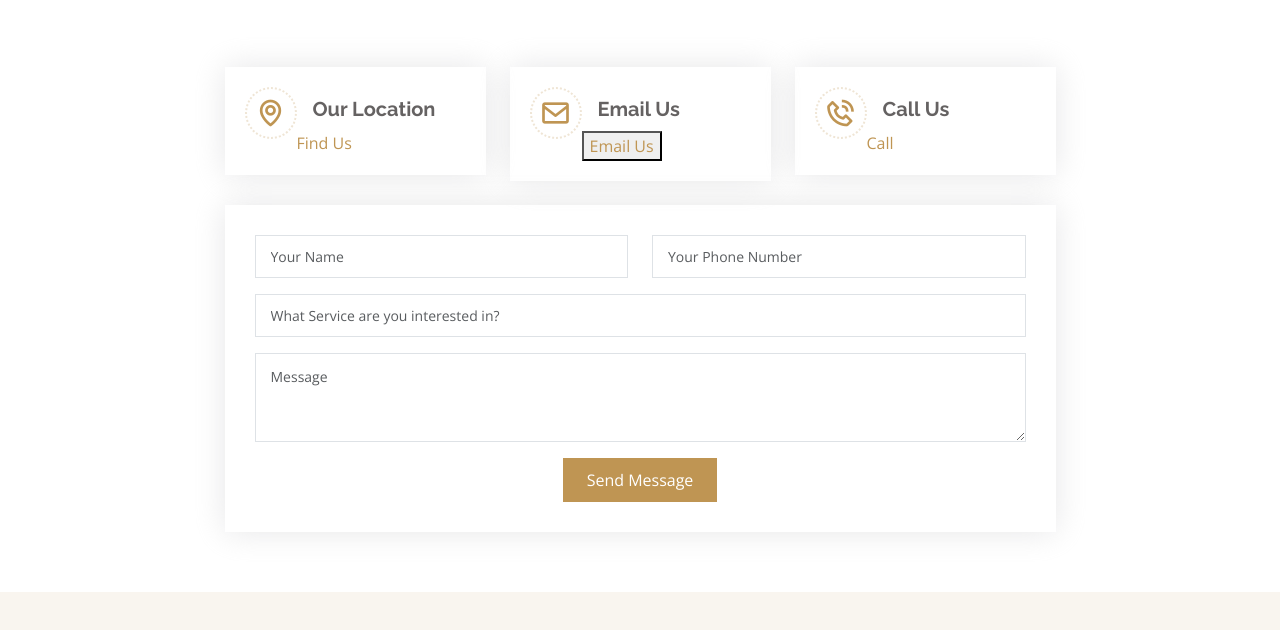
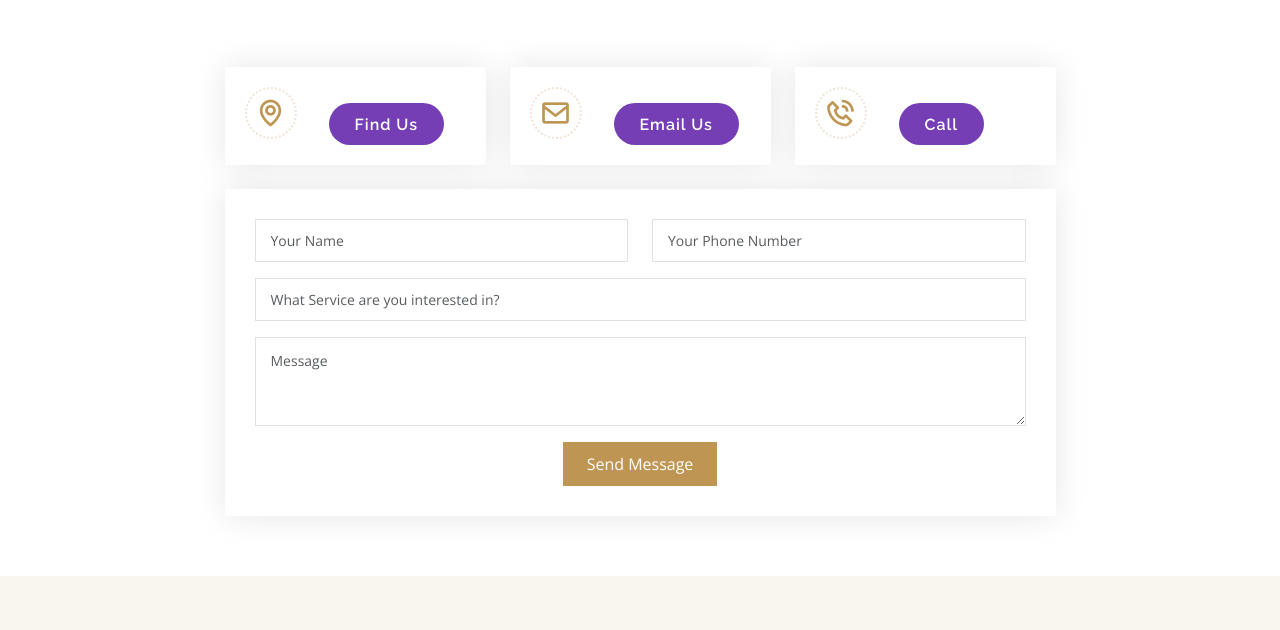
Before and after one commit to arayer143/Clean-Slate-Website, a plain HTML site: page index.html in a window 1280 px wide. Shown: the part 6554-7184 px from the top of the page. Drawn offline with nearby package versions, Linux system fonts and the light colour scheme.

Commit message:
fixed footer buttons throughout project

```diff
--- a/assets/scss/_sections.scss
+++ b/assets/scss/_sections.scss
@@ -701,6 +701,7 @@ section {
       font-size: 32px;
       color: $primary;
       border-radius: 50%;
+      margin-bottom: 1rem;
       padding: 8px;
       border: 2px dotted lighten($primary, 35);
       float: left;
@@ -718,6 +719,28 @@ section {
       line-height: 24px;
       font-size: 14px;
       margin: 0 0 0 68px;
+    }
+
+    a{
+      font-family: $font-primary;
+      font-weight: 600;
+      margin-right: .5rem;
+      font-size: 16px;
+      letter-spacing: 1px;
+      display: inline-block;
+      margin-left: 2rem;
+      margin-top: 1rem;
+      transition: 0.5s;
+      text-align: center;
+      padding: 10px 26px 8px 26px;
+      color: #fff;
+      background: lighten($secondary, 6);
+      border-radius: 3rem;
+
+      z-index: 4;
+      &:hover {
+        background: $primary;
+      }
     }
 
   }
--- a/index.html
+++ b/index.html
@@ -42,7 +42,7 @@
     <div class="container d-flex justify-content-center justify-content-md-between">
       <div class="contact-info d-flex align-items-center">
         <i class="bi bi-envelope d-flex align-items-center"><a href="mailto:rickeynaquin@cleanslatepressurewashingnola.com">Email us!</a></i>
-        <i class="bi bi-phone d-flex align-items-center ms-4"><a href="tel:5043527963">Call us!</a></i>
+        <i class="bi bi-phone d-flex align-items-center ms-4"><a href="tel:+5043527963">Call us!</a></i>
       </div>
 
       <div class="cta d-none d-md-flex align-items-center">
@@ -104,7 +104,7 @@
         <a href="#contact" class="btn-get-started scrollto">Free Estimate</a>
 
 
-        <a href="tel:(504) 352-7963" class="btn-get-started scrollto">Call</a>
+        <a href="tel:+5043527963" class="btn-get-started scrollto">Call</a>
 
 
         <a href="mailto:Rickeynaquin@cleanslatepressurewashingnola.com" class="btn-get-started scrollto">Email</a>
@@ -248,8 +248,8 @@
         <div class="text-center">
           <h3>Contact Us Today!</h3>
 
-          <a class="cta-btn" href="#contact">Free Estimate</a>
-          <a class="cta-btn" href="">Call Us</a>
+          <a class="cta-btn" href="contact.html">Free Estimate</a>
+          <a class="cta-btn" href="tel:5043527963">Call Us</a>
 
 
         </div>
@@ -692,7 +692,8 @@
           <div class="col-xl-3 col-lg-4 mt-4" data-aos="fade-up">
             <div class="info-box">
               <i class="bx bx-map"></i>
-              <h3>Our Location</h3>
+
+
               <a href="#contact">Find Us</a>
 
             </div>
@@ -701,15 +702,15 @@
           <div class="col-xl-3 col-lg-4 mt-4" data-aos="fade-up" data-aos-delay="100">
             <div class="info-box">
               <i class="bx bx-envelope"></i>
-              <h3>Email Us</h3>
-              <button class="cta-btn"><a href="#contact">Email Us</a></button>
+
+              <a href="mailto:Rickeynaquin@cleanslatepressurewashingnola.com">Email Us</a>
             </div>
           </div>
           <div class="col-xl-3 col-lg-4 mt-4" data-aos="fade-up" data-aos-delay="200">
             <div class="info-box">
               <i class="bx bx-phone-call"></i>
-              <h3>Call Us</h3>
-              <a href="#contact" class="btn-get-started scrollto">Call</a>
+
+              <a href="tel:(504) 352-7963" class="btn-get-started scrollto">Call</a>
             </div>
           </div>
         </div>
@@ -758,7 +759,9 @@
 
           <div class="col-lg-3 col-md-6 footer-contact">
             <h3>Clean Slate Pressure Washing </h3>
-            <p>Location: <a href="https://maps.app.goo.gl/EpW1cKUtcaQA4AEi6"> 206 Mitchell Ln, Des Allemands, LA, United States, Louisiana</a> <br><br>
+            <p>
+
+              <button class="btn-contact mb-3"><a href="https://maps.app.goo.gl/EpW1cKUtcaQA4AEi6">Find Us</a></button>
 
             <button class="btn-contact"><a href="tel:(504) 352-7963">Call Us</a></button>
             <button class="btn-contact mt-3"><a href="mailto:Rickeynaquin@cleanslatepressurewashingnola.com">Email Us</a></button>
```
Also changed, not shown: blog.html (+22 -2 lines), concrete-washing.html (+5 -3 lines), contact.html (+6 -6 lines), gallery.html (+4 -2 lines), gutter-cleaning.html (+4 -2 lines), roof-washing.html (+5 -3 lines), services.html (+4 -2 lines), soft-and-pressure-washing.html (+6 -4 lines), assets/scss/style.css.
